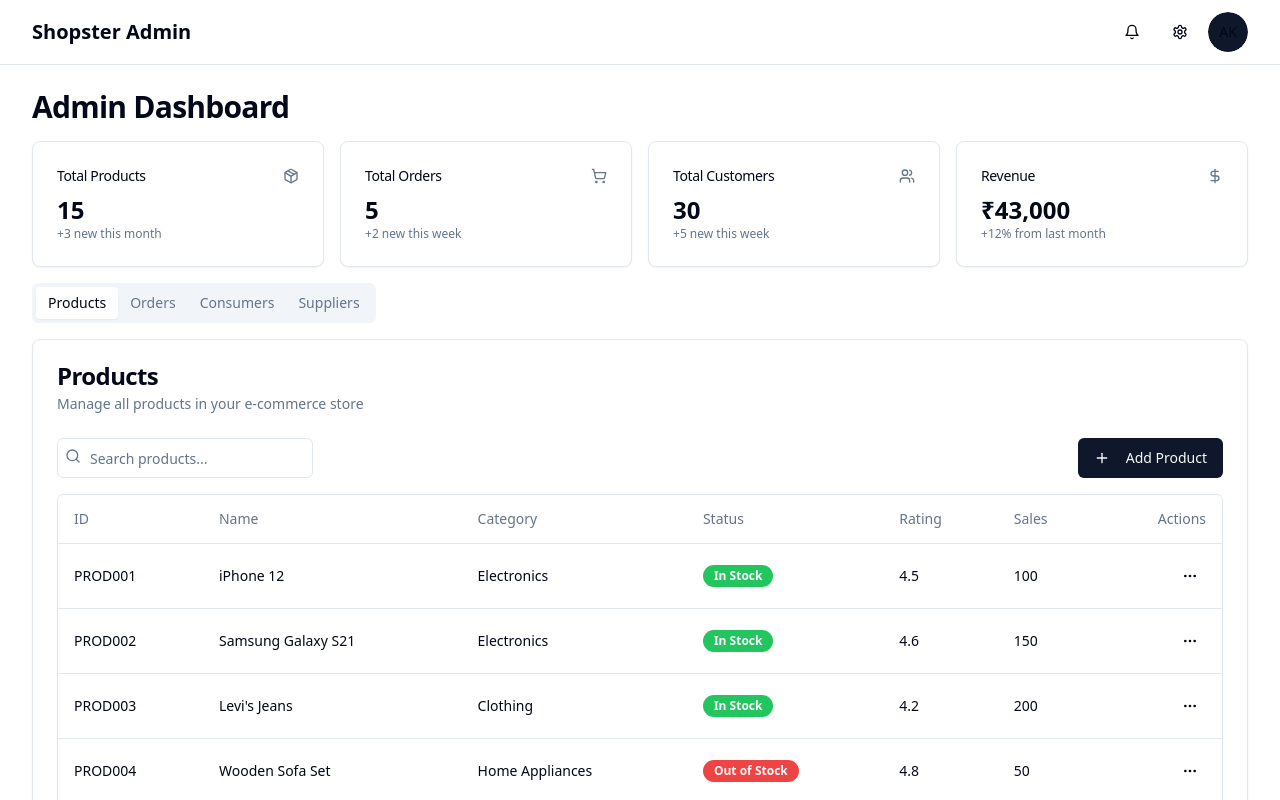
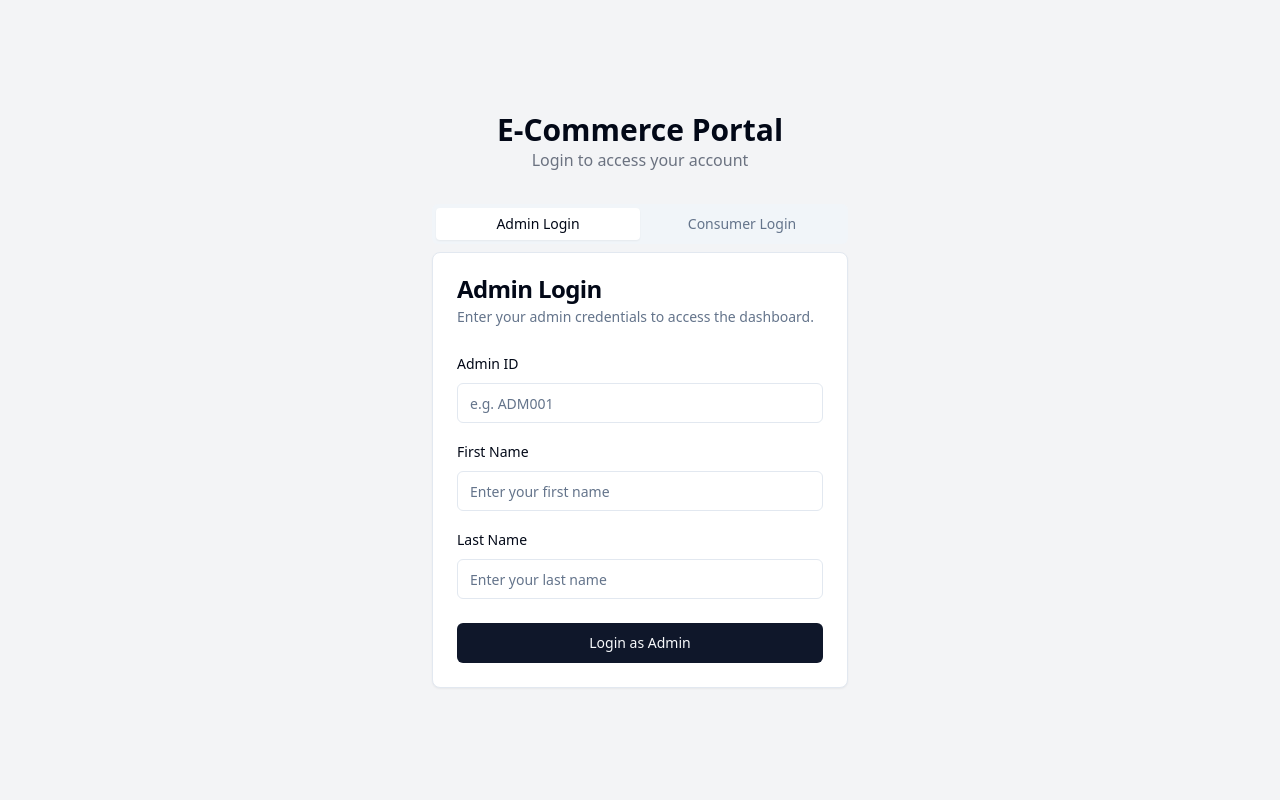
Before and after one commit to adwaitkamble/ecommerce-webpage-fa2, a React (Vite) app: page / in a window 1280 px wide. Shown: the top 800 px of the page. Built offline with nearby package versions, Linux system fonts and the light colour scheme.

Commit message:
Add login pages
Implement admin and consumer login pages with redirection to respective dashboards.

```diff
--- a/src/App.tsx
+++ b/src/App.tsx
@@ -1,10 +1,14 @@
+
 import { Toaster } from "@/components/ui/toaster";
 import { Toaster as Sonner } from "@/components/ui/sonner";
 import { TooltipProvider } from "@/components/ui/tooltip";
 import { QueryClient, QueryClientProvider } from "@tanstack/react-query";
 import { BrowserRouter, Routes, Route } from "react-router-dom";
 import Index from "./pages/Index";
+import Login from "./pages/Login";
 import NotFound from "./pages/NotFound";
+import Dashboard from "./components/Dashboard";
+import ConsumerDashboard from "./components/ConsumerDashboard";
 
 const queryClient = new QueryClient();
 
@@ -15,7 +19,10 @@ const App = () => (
       <Sonner />
       <BrowserRouter>
         <Routes>
-          <Route path="/" element={<Index />} />
+          <Route path="/" element={<Login />} />
+          <Route path="/index" element={<Index />} />
+          <Route path="/admin-dashboard" element={<Dashboard />} />
+          <Route path="/consumer-dashboard" element={<ConsumerDashboard />} />
           {/* ADD ALL CUSTOM ROUTES ABOVE THE CATCH-ALL "*" ROUTE */}
           <Route path="*" element={<NotFound />} />
         </Routes>
--- /dev/null
+++ b/src/components/ConsumerDashboard.tsx
@@ -0,0 +1,55 @@
+
+import { BackendConnectionInfo } from "./BackendConnectionInfo";
+
+export function ConsumerDashboard() {
+  return (
+    <div className="flex min-h-screen w-full flex-col">
+      <header className="sticky top-0 z-10 flex h-16 items-center gap-4 border-b bg-background px-4 md:px-6">
+        <div className="flex items-center gap-2">
+          <h1 className="text-xl font-semibold">Consumer Dashboard</h1>
+        </div>
+        <div className="ml-auto flex items-center gap-4">
+          <span className="text-sm text-muted-foreground">Welcome, Consumer</span>
+        </div>
+      </header>
+
+      <main className="flex-1 space-y-4 p-8 pt-6">
+        <div className="flex items-center justify-between space-y-2">
+          <h2 className="text-3xl font-bold tracking-tight">My Account</h2>
+        </div>
+
+        <div className="grid gap-4 md:grid-cols-2 lg:grid-cols-4">
+          <div className="rounded-lg border bg-card text-card-foreground shadow-sm p-6">
+            <h3 className="text-xl font-semibold">My Orders</h3>
+            <p className="text-3xl font-bold mt-2">5</p>
+            <p className="text-sm text-muted-foreground mt-2">3 orders pending</p>
+          </div>
+
+          <div className="rounded-lg border bg-card text-card-foreground shadow-sm p-6">
+            <h3 className="text-xl font-semibold">Cart Items</h3>
+            <p className="text-3xl font-bold mt-2">2</p>
+            <p className="text-sm text-muted-foreground mt-2">Items in your cart</p>
+          </div>
+
+          <div className="rounded-lg border bg-card text-card-foreground shadow-sm p-6">
+            <h3 className="text-xl font-semibold">Wishlist</h3>
+            <p className="text-3xl font-bold mt-2">8</p>
+            <p className="text-sm text-muted-foreground mt-2">Saved items</p>
+          </div>
+
+          <div className="rounded-lg border bg-card text-card-foreground shadow-sm p-6">
+            <h3 className="text-xl font-semibold">Account Type</h3>
+            <p className="text-3xl font-bold mt-2">Standard</p>
+            <p className="text-sm text-muted-foreground mt-2">Customer since 2023</p>
+          </div>
+        </div>
+
+        <div className="mt-8">
+          <BackendConnectionInfo />
+        </div>
+      </main>
+    </div>
+  );
+}
+
+export default ConsumerDashboard;
--- a/src/pages/Index.tsx
+++ b/src/pages/Index.tsx
@@ -1,8 +1,16 @@
 
-import Dashboard from "@/components/Dashboard";
+import { useEffect } from "react";
+import { useNavigate } from "react-router-dom";
 
 const Index = () => {
-  return <Dashboard />;
+  const navigate = useNavigate();
+
+  useEffect(() => {
+    // Redirect to login page
+    navigate("/");
+  }, [navigate]);
+
+  return <div>Redirecting...</div>;
 };
 
 export default Index;
--- /dev/null
+++ b/src/pages/Login.tsx
@@ -0,0 +1,174 @@
+
+import { useState } from "react";
+import { useNavigate } from "react-router-dom";
+import { Card, CardContent, CardDescription, CardFooter, CardHeader, CardTitle } from "@/components/ui/card";
+import { Tabs, TabsContent, TabsList, TabsTrigger } from "@/components/ui/tabs";
+import { Button } from "@/components/ui/button";
+import { Input } from "@/components/ui/input";
+import { Label } from "@/components/ui/label";
+import { useToast } from "@/hooks/use-toast";
+
+const Login = () => {
+  const navigate = useNavigate();
+  const { toast } = useToast();
+
+  // Admin login state
+  const [adminId, setAdminId] = useState("");
+  const [adminFirstName, setAdminFirstName] = useState("");
+  const [adminLastName, setAdminLastName] = useState("");
+
+  // Consumer login state
+  const [consumerId, setConsumerId] = useState("");
+  const [consumerFirstName, setConsumerFirstName] = useState("");
+  const [consumerLastName, setConsumerLastName] = useState("");
+
+  const handleAdminLogin = (e: React.FormEvent) => {
+    e.preventDefault();
+
+    // In a real app, this would validate against the database
+    // For now, we'll simulate successful login with mock data
+    if (adminId && adminFirstName && adminLastName) {
+      toast({
+        title: "Login Successful",
+        description: `Welcome back, ${adminFirstName} ${adminLastName}!`,
+      });
+      navigate("/admin-dashboard");
+    } else {
+      toast({
+        title: "Login Failed",
+        description: "Please enter all required fields",
+        variant: "destructive",
+      });
+    }
+  };
+
+  const handleConsumerLogin = (e: React.FormEvent) => {
+    e.preventDefault();
+
+    // In a real app, this would validate against the database
+    // For now, we'll simulate successful login with mock data
+    if (consumerId && consumerFirstName && consumerLastName) {
+      toast({
+        title: "Login Successful",
+        description: `Welcome back, ${consumerFirstName} ${consumerLastName}!`,
+      });
+      navigate("/consumer-dashboard");
+    } else {
+      toast({
+        title: "Login Failed",
+        description: "Please enter all required fields",
+        variant: "destructive",
+      });
+    }
+  };
+
+  return (
+    <div className="flex items-center justify-center min-h-screen bg-gray-100">
+      <div className="w-full max-w-md p-4">
+        <div className="text-center mb-8">
+          <h1 className="text-3xl font-bold">E-Commerce Portal</h1>
+          <p className="text-gray-500">Login to access your account</p>
+        </div>
+
+        <Tabs defaultValue="admin" className="w-full">
+          <TabsList className="grid w-full grid-cols-2">
+            <TabsTrigger value="admin">Admin Login</TabsTrigger>
+            <TabsTrigger value="consumer">Consumer Login</TabsTrigger>
+          </TabsList>
+
+          <TabsContent value="admin">
+            <Card>
+              <CardHeader>
+                <CardTitle>Admin Login</CardTitle>
+                <CardDescription>
+                  Enter your admin credentials to access the dashboard.
+                </CardDescription>
+              </CardHeader>
+              <form onSubmit={handleAdminLogin}>
+                <CardContent className="space-y-4">
+                  <div className="space-y-2">
+                    <Label htmlFor="admin-id">Admin ID</Label>
+                    <Input
+                      id="admin-id"
+                      placeholder="e.g. ADM001"
+                      value={adminId}
+                      onChange={(e) => setAdminId(e.target.value)}
+                    />
+                  </div>
+                  <div className="space-y-2">
+                    <Label htmlFor="admin-firstname">First Name</Label>
+                    <Input
+                      id="admin-firstname"
+                      placeholder="Enter your first name"
+                      value={adminFirstName}
+                      onChange={(e) => setAdminFirstName(e.target.value)}
+                    />
+                  </div>
+                  <div className="space-y-2">
+                    <Label htmlFor="admin-lastname">Last Name</Label>
+                    <Input
+                      id="admin-lastname"
+                      placeholder="Enter your last name"
+                      value={adminLastName}
+                      onChange={(e) => setAdminLastName(e.target.value)}
+                    />
+                  </div>
+                </CardContent>
+                <CardFooter>
+                  <Button type="submit" className="w-full">Login as Admin</Button>
+                </CardFooter>
+              </form>
+            </Card>
+          </TabsContent>
+
+          <TabsContent value="consumer">
+            <Card>
+              <CardHeader>
+                <CardTitle>Consumer Login</CardTitle>
+                <CardDescription>
+                  Enter your consumer credentials to access your account.
+                </CardDescription>
+              </CardHeader>
+              <form onSubmit={handleConsumerLogin}>
+                <CardContent className="space-y-4">
+                  <div className="space-y-2">
+                    <Label htmlFor="consumer-id">Consumer ID</Label>
+                    <Input
+                      id="consumer-id"
+                      placeholder="e.g. CON001"
+                      value={consumerId}
+                      onChange={(e) => setConsumerId(e.target.value)}
+                    />
+                  </div>
+                  <div className="space-y-2">
+                    <Label htmlFor="consumer-firstname">First Name</Label>
+                    <Input
+                      id="consumer-firstname"
+                      placeholder="Enter your first name"
+                      value={consumerFirstName}
+                      onChange={(e) => setConsumerFirstName(e.target.value)}
+                    />
+                  </div>
+                  <div className="space-y-2">
+                    <Label htmlFor="consumer-lastname">Last Name</Label>
+                    <Input
+                      id="consumer-lastname"
+                      placeholder="Enter your last name"
+                      value={consumerLastName}
+                      onChange={(e) => setConsumerLastName(e.target.value)}
+                    />
+                  </div>
+                </CardContent>
+                <CardFooter>
+                  <Button type="submit" className="w-full">Login as Consumer</Button>
+                </CardFooter>
+              </form>
+            </Card>
+          </TabsContent>
+        </Tabs>
+      </div>
+    </div>
+  );
+};
+
+export default Login;
```
